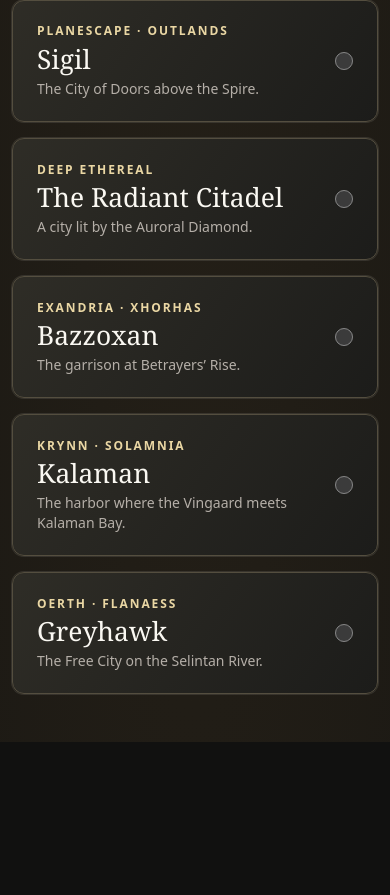
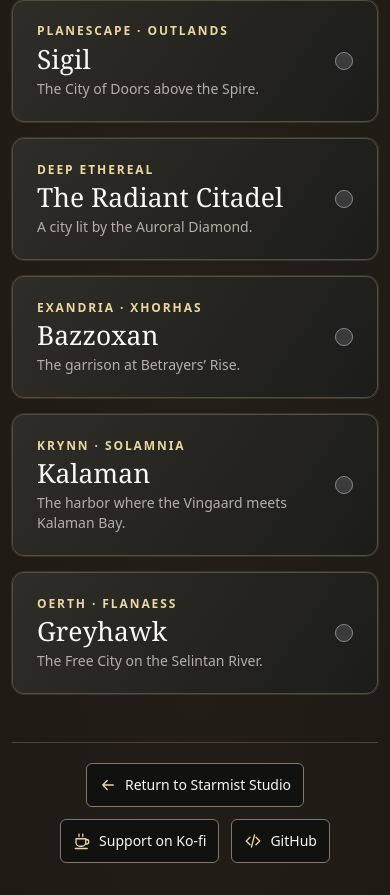
Before and after one commit to starbornone/harptos-calendar-tracker, a React (Vite) app: page / in a window 390 px wide. Shown: the part 1634-2529 px from the top of the page. Before the commit the page ends 2376 px from the top, so only its background shows below. Built offline with nearby package versions, Linux system fonts and the light colour scheme.

Commit message:
feat: add studio and project footer links

```diff
--- a/index.html
+++ b/index.html
@@ -9,6 +9,30 @@
   </head>
   <body>
     <div id="root"></div>
+    <footer class="ledger ledger-footer">
+      <nav class="footer-links" aria-label="Site links">
+        <a href="https://www.starmist.studio/">
+          <svg width="18" height="18" viewBox="0 0 24 24" fill="none" stroke="currentColor" stroke-width="1.75" stroke-linecap="round" stroke-linejoin="round" aria-hidden="true">
+            <path d="M19 12H5m6 6-6-6 6-6" />
+          </svg>
+          Return to Starmist Studio
+        </a>
+        <div class="footer-secondary-links">
+          <a href="https://ko-fi.com/starbornone" target="_blank" rel="noopener noreferrer">
+            <svg width="18" height="18" viewBox="0 0 24 24" fill="none" stroke="currentColor" stroke-width="1.75" stroke-linecap="round" stroke-linejoin="round" aria-hidden="true">
+              <path d="M4 9h13v5a5 5 0 0 1-5 5H9a5 5 0 0 1-5-5V9Zm13 1h1a3 3 0 0 1 0 6h-1M3 22h16M8 3v3m5-3v3" />
+            </svg>
+            Support on Ko-fi
+          </a>
+          <a href="https://github.com/starbornone/harptos-calendar-tracker" target="_blank" rel="noopener noreferrer">
+            <svg width="18" height="18" viewBox="0 0 24 24" fill="none" stroke="currentColor" stroke-width="1.75" stroke-linecap="round" stroke-linejoin="round" aria-hidden="true">
+              <path d="m8 7-5 5 5 5m8-10 5 5-5 5m-2-13-4 16" />
+            </svg>
+            GitHub
+          </a>
+        </div>
+      </nav>
+    </footer>
     <script type="module" src="/src/main.tsx"></script>
   </body>
 </html>
--- a/src/index.css
+++ b/src/index.css
@@ -502,7 +502,58 @@
   color: var(--muted-foreground);
 }
 
+.ledger-footer {
+  border-top: 1px solid var(--border);
+  padding-block: 1rem 2rem;
+}
+
+.footer-links {
+  display: flex;
+  align-items: center;
+  justify-content: space-between;
+  gap: 0.75rem;
+}
+
+.footer-secondary-links {
+  display: flex;
+  flex-wrap: wrap;
+  justify-content: center;
+  gap: 0.75rem;
+}
+
+.footer-links a {
+  display: inline-flex;
+  align-items: center;
+  justify-content: center;
+  gap: 0.5rem;
+  min-height: 2.75rem;
+  padding-inline: 0.75rem;
+  border: 1px solid var(--input);
+  border-radius: var(--radius-md);
+  background: var(--background);
+  font-size: 0.875rem;
+  font-weight: 500;
+}
+
+.footer-links a:hover {
+  background: var(--accent);
+}
+
+.footer-links a:focus-visible {
+  outline: 2px solid var(--ring);
+  outline-offset: 2px;
+}
+
+.footer-links svg {
+  flex: none;
+  color: var(--primary);
+}
+
 @media (max-width: 40rem) {
+  .footer-links {
+    flex-direction: column;
+  }
+
   .campaign-summary-row {
     grid-template-columns: minmax(0, 1fr);
   }
```
